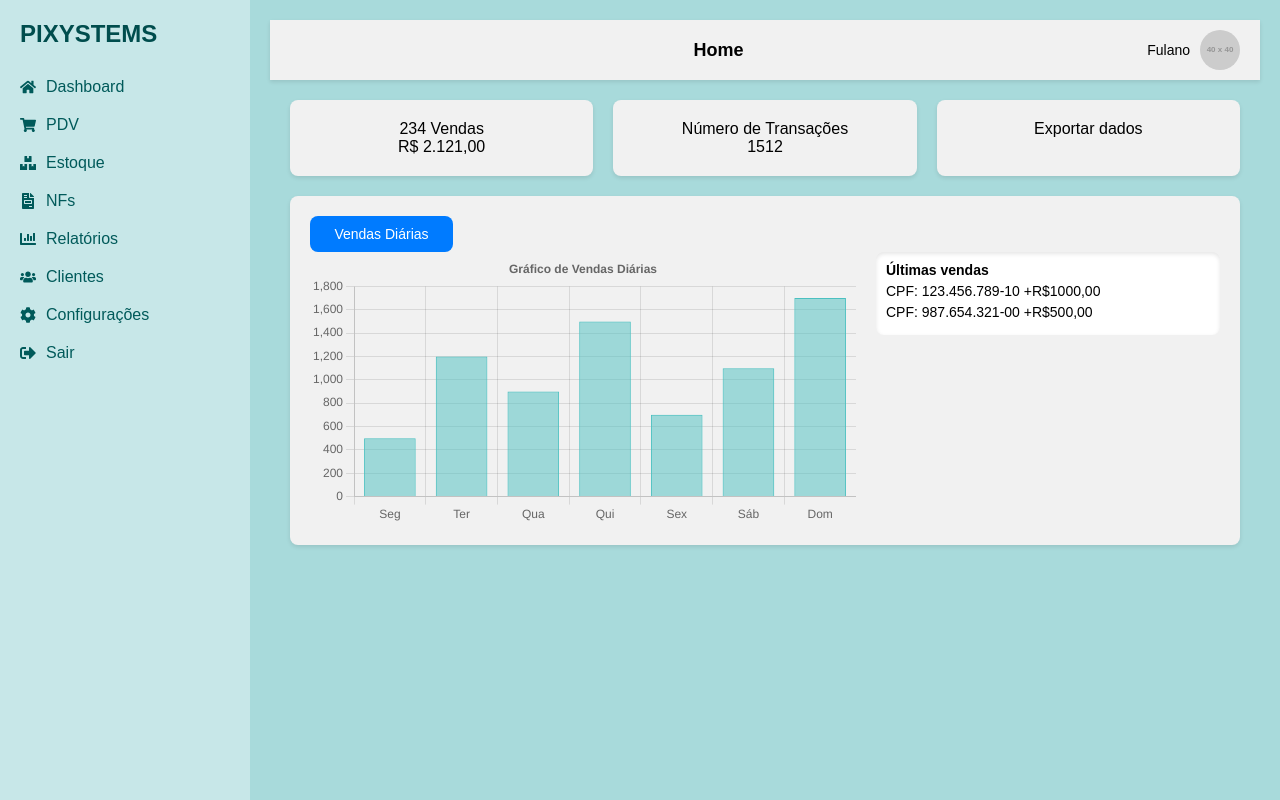
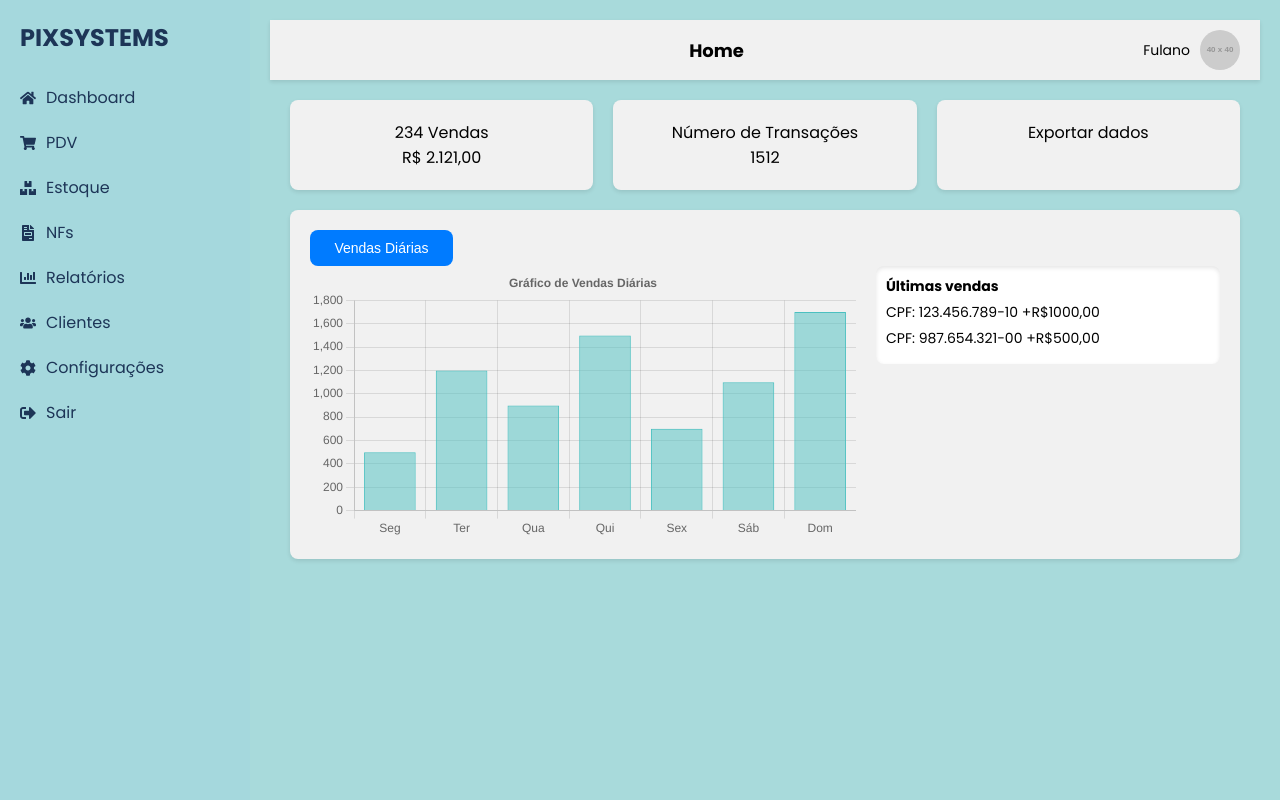
Before and after one commit to BrunoMLobato/Pix_Systems, a React (Create React App) app: page / in a window 1280 px wide. Built offline with nearby package versions, Linux system fonts and the light colour scheme.

Commit message:
Cor, fonte e textos ajustados

```diff
--- a/src/App.css
+++ b/src/App.css
@@ -1,4 +1,6 @@
 /* App.css */
+@import url('https://fonts.googleapis.com/css2?family=JetBrains+Mono:wght@400;700&family=Poppins:wght@400;700&display=swap');
+
 * {
   margin: 0;
   padding: 0;
@@ -6,7 +8,7 @@
 }
 
 body {
-  font-family: Arial, sans-serif;
+  font-family: 'Poppins', sans-serif;
   height: 100vh;
   overflow: hidden;
 }
--- a/src/components/App.css
+++ b/src/components/App.css
@@ -1,4 +1,6 @@
 /* App.css */
+@import url('https://fonts.googleapis.com/css2?family=JetBrains+Mono:wght@400;700&family=Poppins:wght@400;700&display=swap');
+
 * {
     margin: 0;
     padding: 0;
@@ -6,7 +8,7 @@
   }
 
   body {
-    font-family: Arial, sans-serif;
+    font-family: 'Poppins', sans-serif;
     height: 100vh;
     overflow: hidden;
   }
@@ -21,7 +23,7 @@
   .main-content {
     display: flex;
     flex-direction: column;
-    background-color: #A8DADB;
+    background-color: #A5D8DD;
     overflow-y: auto;
     padding: 20px;
   }
--- a/src/components/Sidebar.css
+++ b/src/components/Sidebar.css
@@ -1,5 +1,5 @@
 .sidebar {
-  background-color: #C7E7E8;
+  background-color: #A5D8DD;
   width: 250px;
   height: 100vh;
   display: flex;
@@ -10,9 +10,9 @@
 .logo {
   font-size: 1.5rem;
   font-weight: bold;
-  color: #004d4d;
+  color: #1D3557;
   margin-bottom: 30px;
-}
+}#1D3557
 
 .menu {
   list-style: none;
@@ -20,7 +20,7 @@
 
 .menu li {
   font-size: 1rem;
-  color: #005a5a;
+  color: #1D3557;
   margin-bottom: 20px;
   display: flex;
   align-items: center;
@@ -32,5 +32,5 @@
 }
 
 .menu li:hover {
-  color: #002626;
+  color: #1D3557;
 }
--- a/src/components/Sidebar.js
+++ b/src/components/Sidebar.js
@@ -5,7 +5,7 @@
 const Sidebar = () => {
   return (
     <div className="sidebar">
-      <div className="logo">PIXYSTEMS</div>
+      <div className="logo">PIXSYSTEMS</div>
       <ul className="menu">
         <li><FaHome /> Dashboard</li>
         <li><FaShoppingCart /> PDV</li>
```
